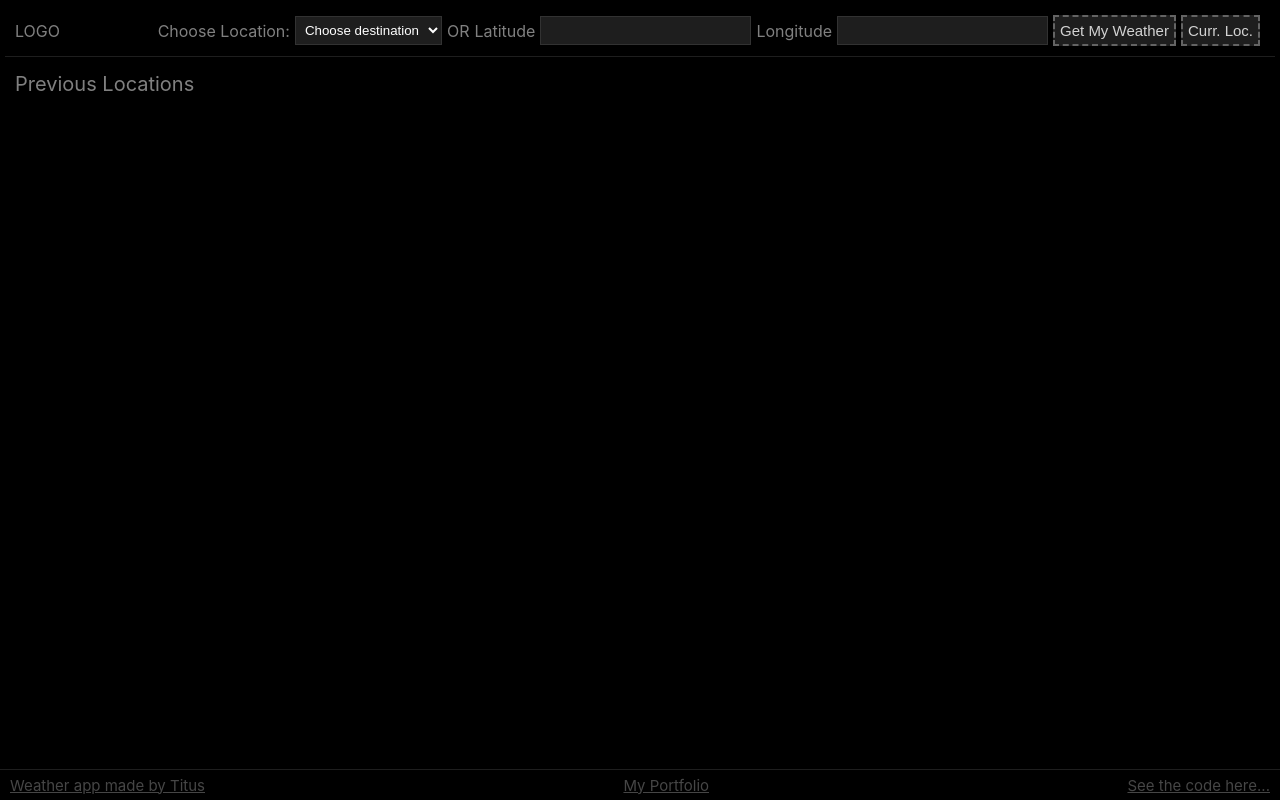
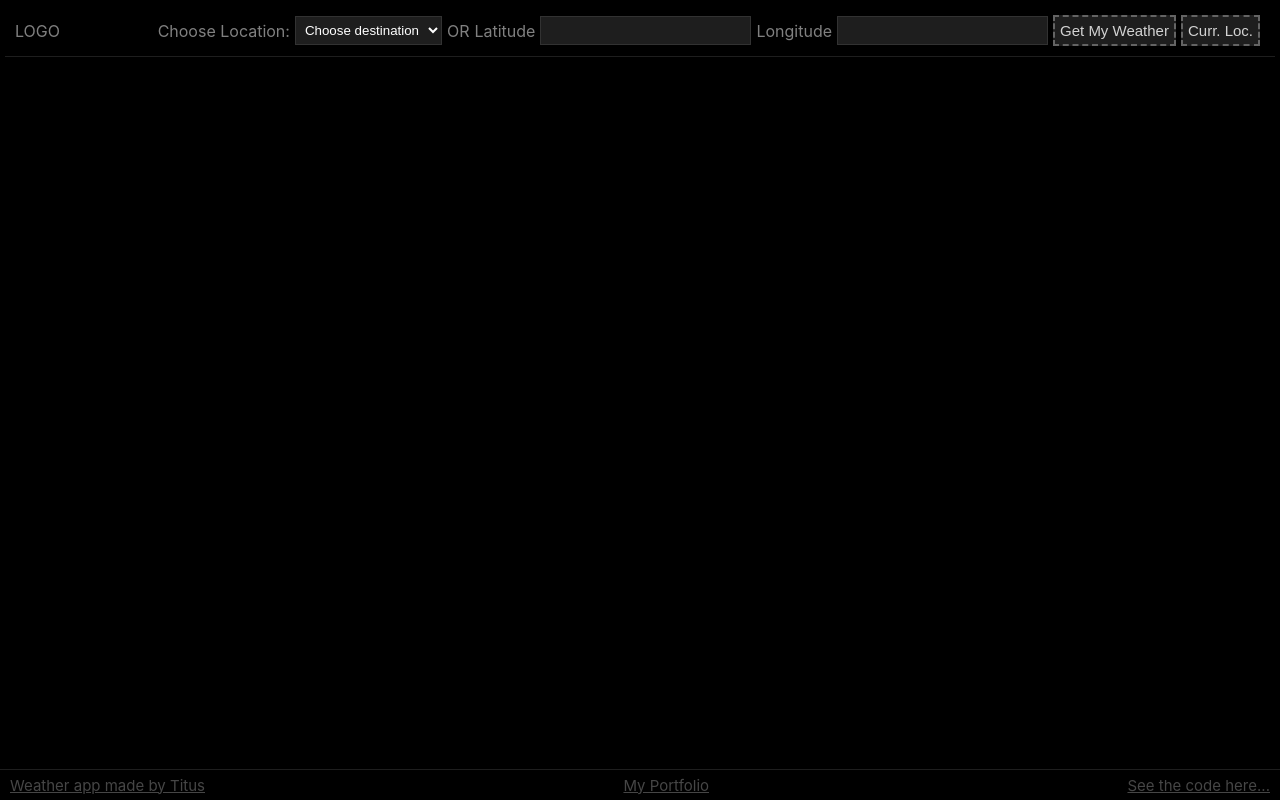
Before and after one commit to SmexyKatarina/weather-app, a React (Create React App) app: page / in a window 1280 px wide. Built offline with nearby package versions, Linux system fonts and the light colour scheme.

Commit message:
Include custom styles and functional display of the sidelists that contain and dont contain items

```diff
--- a/src/components/SideList.tsx
+++ b/src/components/SideList.tsx
@@ -2,12 +2,12 @@ import React from "react";
 
 import '../css/sidelist.css';
 
-const SideList = (props: { children: React.ReactNode[], name: string}) => {
+const SideList = (props: { children: React.ReactNode[], name: string, additionalStyles?: {}}) => {
 
-    const { children, name } = props;
+    const { children, name, additionalStyles } = props;
 
     return (
-        <div className="sidelist-container">
+        <div className="sidelist-container" style={{ display: children.length > 0 ? "block" : "none", ...additionalStyles }}>
             <div className="sidelist-title">{name}</div>
             {children}
         </div>
--- a/src/css/sidelist.css
+++ b/src/css/sidelist.css
@@ -1,7 +1,9 @@
 .sidelist-container {
-    width: 25%;
     margin: 10px 0 0 15px;
+    padding: 0 15px 15px 0;
     position: fixed;
+    border: dashed gray;
+    border-width: 0 1px 1px 0;
 }
 
 .sidelist-title {
```
